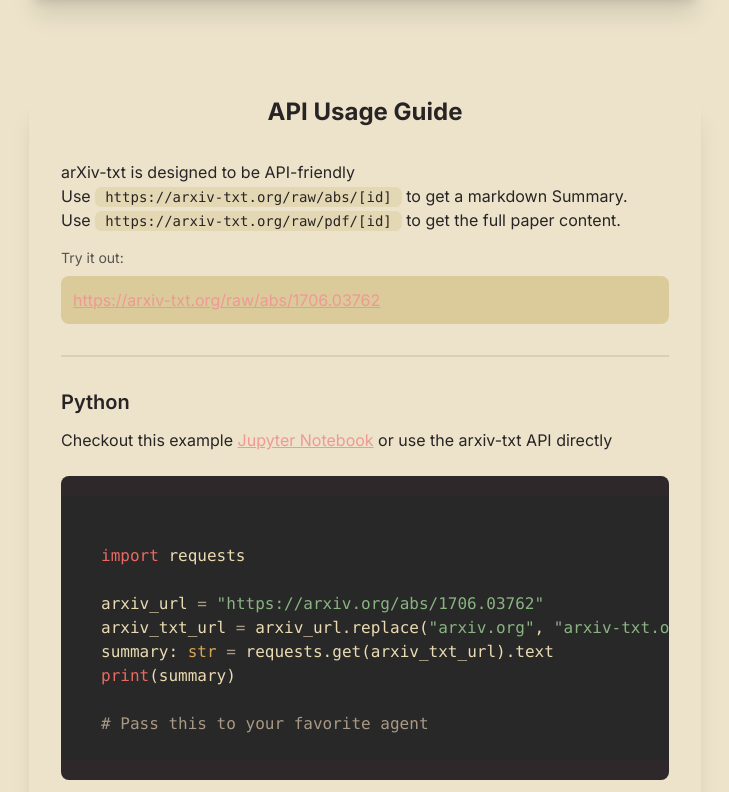
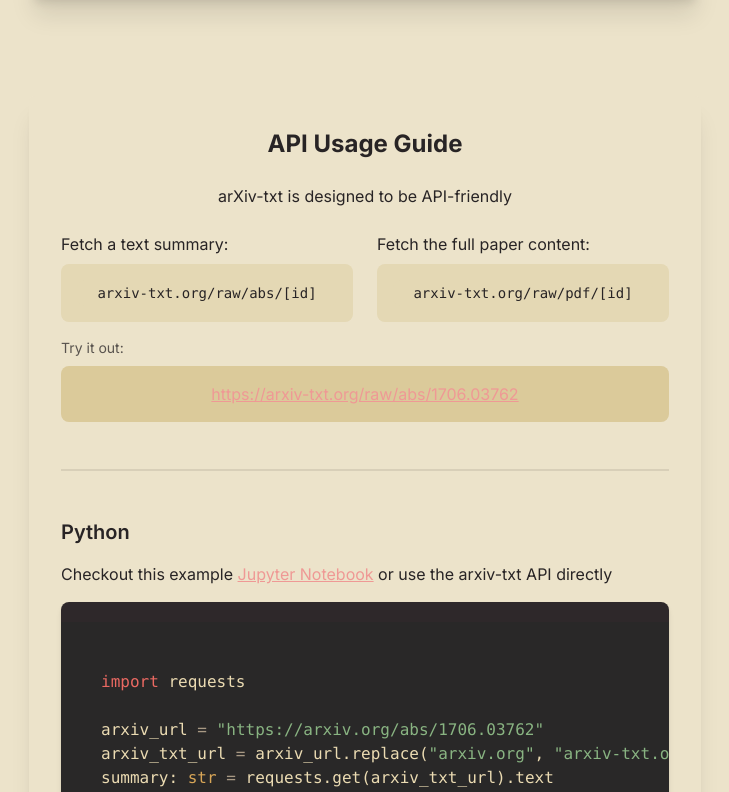
Before and after one commit to dingyizao/arxiv-txt, a Next.js app: page / in a window 1280 px wide. Shown: the part 540-1332 px from the top of the page, without its empty margins (275-1004 px from the left). Built offline with nearby package versions, Linux system fonts and the light colour scheme.

Commit message:
simplify mroe

```diff
--- a/app/page.tsx
+++ b/app/page.tsx
@@ -95,36 +95,49 @@
       </div> */}
 
       <div className="card bg-base-100 w-full max-w-2xl shadow-xl my-16">
-        <h1 className="text-2xl font-bold text-center">
-          API Usage Guide
-        </h1>
         <div className="card-body">
-          {/* <h2 className="card-title">API Usage Guide</h2> */}
+          <h1 className="text-2xl font-bold mb-4 text-center">
+            API Usage Guide
+          </h1>
+
           <div className="space-y-4">
-            <p>
-              arXiv-txt is designed to be API-friendly <br />
-              Use <code className="badge badge-ghost">https://arxiv-txt.org/raw/abs/[id]</code> to get a markdown Summary.
-              <br />
-              Use <code className="badge badge-ghost">https://arxiv-txt.org/raw/pdf/[id]</code> to get the full paper content.
+            <p className="text-center mb-6">
+              arXiv-txt is designed to be API-friendly
             </p>
 
-            <div className="mt-4">
+            <div className="grid grid-cols-1 md:grid-cols-2 gap-6 mb-6">
+              <div>
+                <p className="mb-2">Fetch a text summary:</p>
+                <div className="bg-base-200 p-4 rounded-lg">
+                  <code className="badge badge-ghost p-3 w-full flex justify-center">arxiv-txt.org/raw/abs/[id]</code>
+                </div>
+              </div>
+
+              <div>
+                <p className="mb-2">Fetch the full paper content:</p>
+                <div className="bg-base-200 p-4 rounded-lg">
+                  <code className="badge badge-ghost p-3 w-full flex justify-center">arxiv-txt.org/raw/pdf/[id]</code>
+                </div>
+              </div>
+            </div>
+
+            <div className="mt-6">
               <div className="text-sm opacity-75 mb-2">Try it out:</div>
-              <div className="p-3 bg-base-300 rounded-lg">
-                <a href="https://arxiv-txt.org/raw/abs/1706.03762" className="link link-primary block">
+              <div className="p-4 bg-base-300 rounded-lg hover:bg-base-200 transition-colors">
+                <a href="https://arxiv-txt.org/raw/abs/1706.03762" className="link link-primary block text-center">
                   https://arxiv-txt.org/raw/abs/1706.03762
                 </a>
               </div>
             </div>
           </div>
 
-          <div className="divider"></div>
+          <div className="divider my-8"></div>
 
-          <div className="mb-6">
-            <h3 id="python" className="text-xl font-semibold mb-3">Python</h3>
-            <p> Checkout this example <a href="https://github.com/jerpint/arxiv-txt/blob/main/examples/python/lit_review.ipynb" target="_blank" rel="noopener noreferrer" className="link link-primary">Jupyter Notebook</a> or use the arxiv-txt API directly </p>
-            <br />
-            <div className="mockup-code relative overflow-x-auto rounded-lg">
+          <div className="mb-8">
+            <h3 id="python" className="text-xl font-semibold mb-4">Python</h3>
+            <p className="mb-4"> Checkout this example <a href="https://github.com/jerpint/arxiv-txt/blob/main/examples/python/lit_review.ipynb" target="_blank" rel="noopener noreferrer" className="link link-primary">Jupyter Notebook</a> or use the arxiv-txt API directly </p>
+
+            <div className="mockup-code relative overflow-x-auto rounded-lg shadow-md">
               <Highlight theme={themes.gruvboxMaterialDark} code={pythonCode} language="python">
                 {({ className, style, tokens, getLineProps, getTokenProps }) => (
                   <pre className={`${className} p-6 whitespace-pre`} style={{...style, lineHeight: 1.5}}>
@@ -142,8 +155,8 @@
           </div>
 
           <div>
-            <h3 id="cli" className="text-xl font-semibold mb-3">Command Line</h3>
-            <div className="mockup-code relative overflow-x-auto rounded-lg">
+            <h3 id="cli" className="text-xl font-semibold mb-4">Command Line</h3>
+            <div className="mockup-code relative overflow-x-auto rounded-lg shadow-md">
               <Highlight theme={themes.gruvboxMaterialDark} code={bashCode} language="python">
                 {({ className, style, tokens, getLineProps, getTokenProps }) => (
                   <pre className={`${className} p-6 whitespace-pre`} style={{...style, lineHeight: 1.5}}>
```
